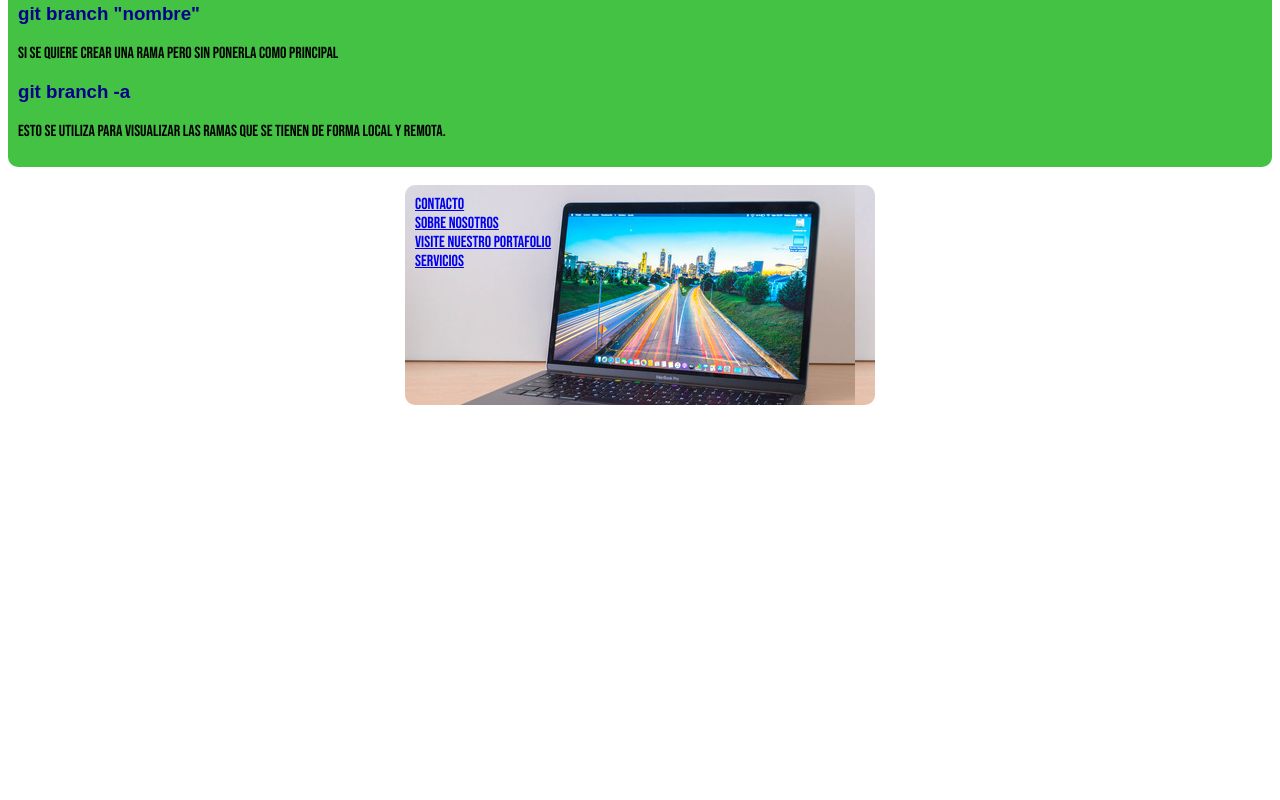
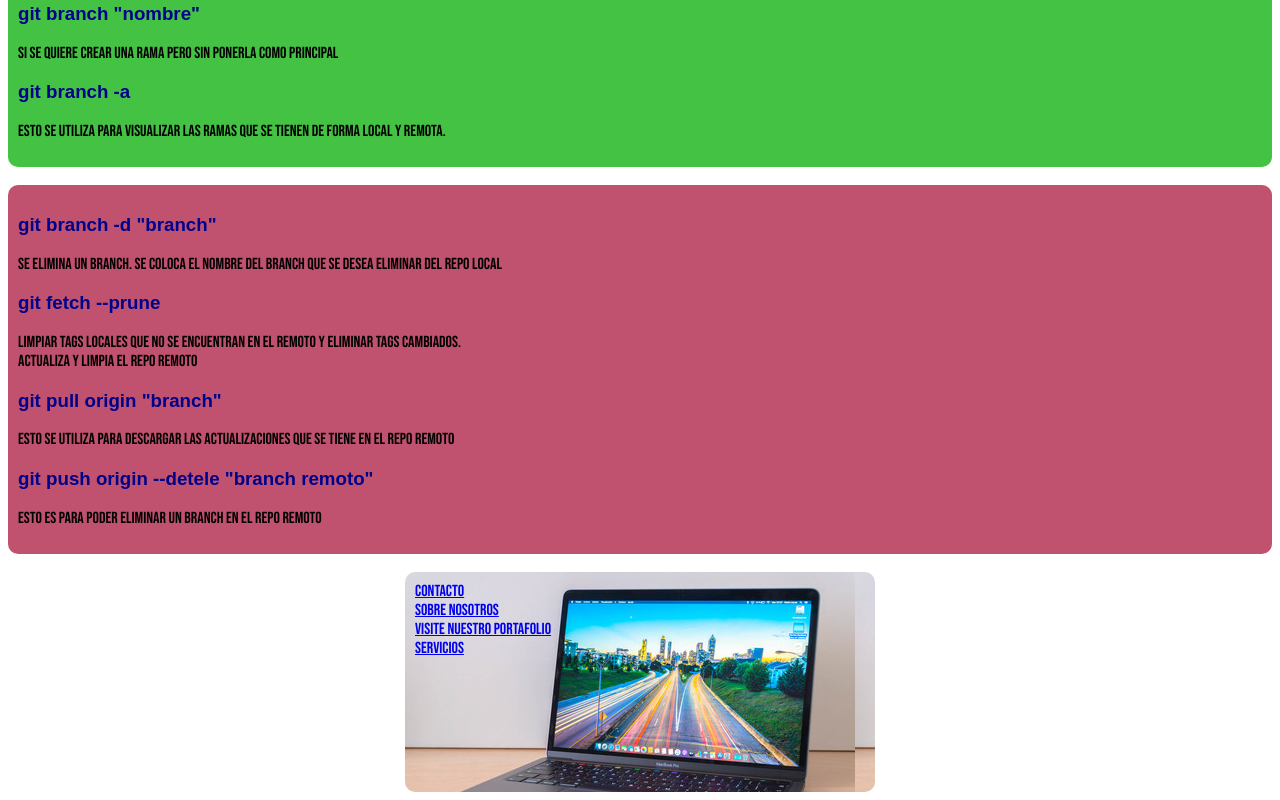
Before and after one commit to JordanTrz/reto-branch, a plain HTML site: page index.html in a window 1280 px wide. Shown: the part 909-1709 px from the top of the page. Before the commit the page ends 1322 px from the top, so only its background shows below. Drawn offline with Linux system fonts and the light colour scheme; a web font is replaced by a local one.

Commit message:
agregado

```diff
--- a/index.html
+++ b/index.html
@@ -53,6 +53,19 @@
 			<p> Esto se utiliza para visualizar las ramas que se tienen de forma local y remota. </p>
 
 		</div><br>
+		<div class="configuracion4">
+			<h3> git branch -d "branch" </h3>
+			<p>	Se elimina un branch. Se coloca el nombre del branch que se desea eliminar del repo local </p>
+			<h3>git fetch --prune </h3>
+			<p> limpiar tags locales que no se encuentran en el remoto y eliminar tags cambiados. <br>
+			Actualiza y limpia el repo remoto  </p>
+
+			<h3> git pull origin "branch" </h3>
+			<p> Esto se utiliza para descargar las actualizaciones que se tiene en el repo remoto </p>
+
+			<h3> git push origin --detele "branch remoto" </h3>
+			<p> Esto es para poder eliminar un branch en el repo remoto </p>
+		</div><br>
 
 
 		<ul class="lista1">
--- a/styles/main.css
+++ b/styles/main.css
@@ -35,6 +35,11 @@ p {
     padding: 10px;
 }
 
+.configuracion4 {
+    background-color:rgb(192, 82, 111);
+    border-radius: 10px;
+    padding: 10px;
+}
 
 .lista1 {
     list-style: none;
```
